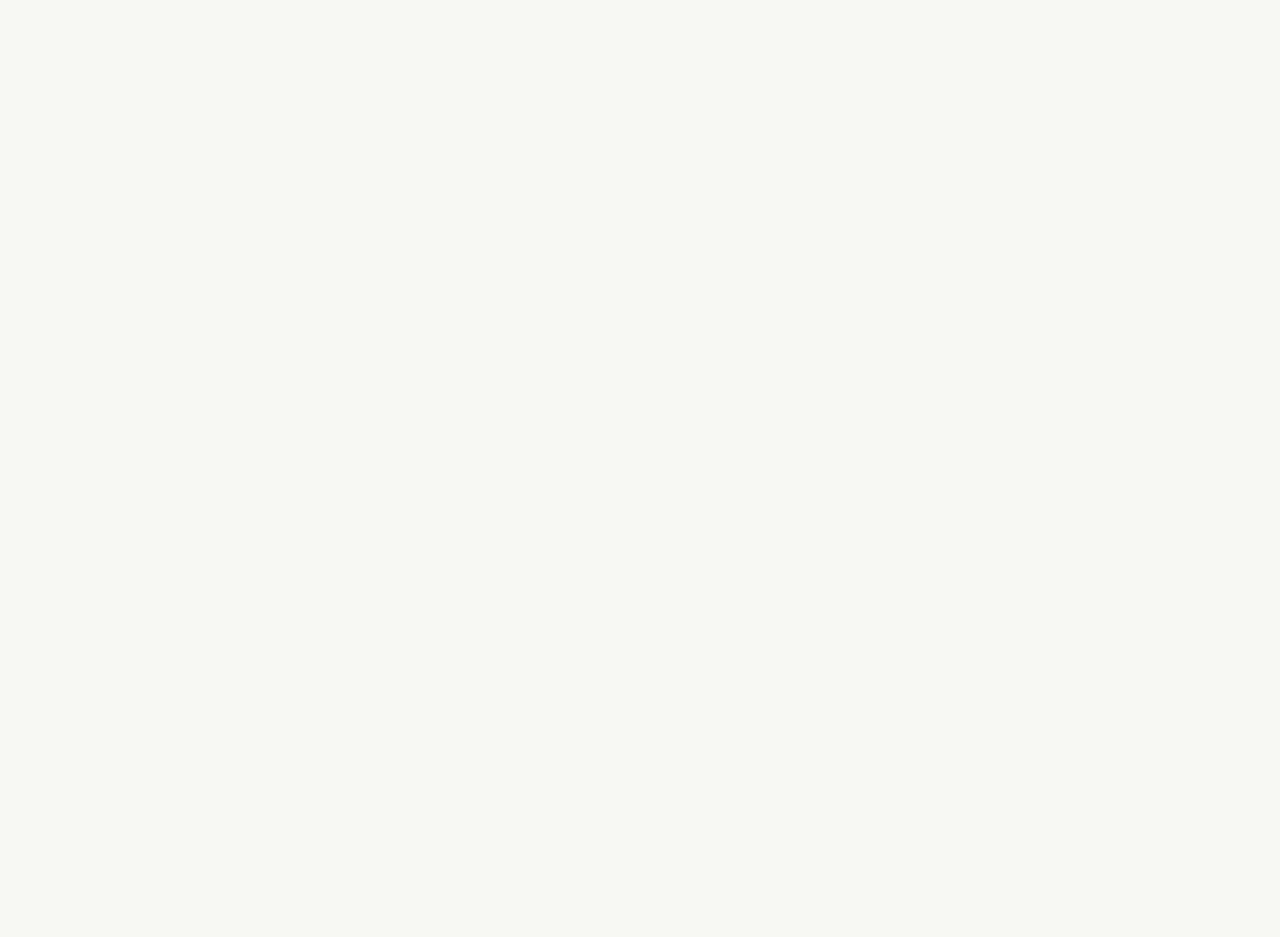
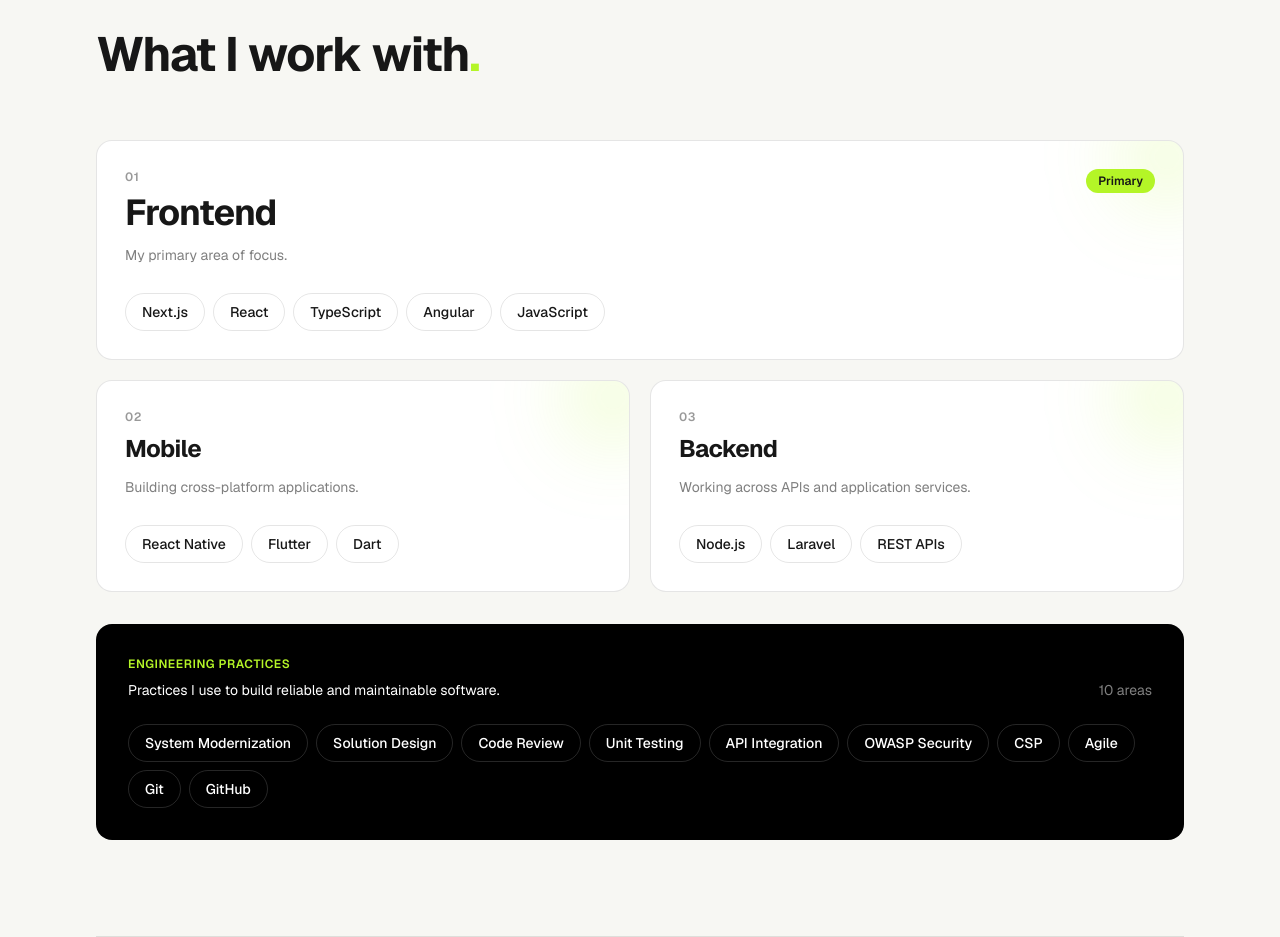
Before and after one commit to Ratchaya99/portfolio, a Next.js app: page / in a window 1280 px wide. Shown: the part 3513-4450 px from the top of the page. Before the commit the page ends 3379 px from the top, so only its background shows below. Built offline with nearby package versions, Linux system fonts and the light colour scheme.

Commit message:
feat(portfolio): add skills section

```diff
--- a/src/app/page.tsx
+++ b/src/app/page.tsx
@@ -1,4 +1,4 @@
-import { About, Experience, Hero, Projects } from "@/components";
+import { About, Experience, Hero, Projects, Skills } from "@/components";
 
 export default function Home() {
   return (
@@ -8,6 +8,7 @@ export default function Home() {
         <About />
         <Projects />
         <Experience />
+        <Skills />
       </main>
     </div>
   );
--- /dev/null
+++ b/src/components/Skills.tsx
@@ -0,0 +1,114 @@
+import { engineeringSkills, skillGroups } from "@/shares/mocks/data/skills";
+
+export function Skills() {
+  return (
+    <section id="skills" className="border-b border-black/10 py-24">
+      {/* Section Header */}
+      <div className="mb-14">
+        <span className="inline-flex rounded-full border border-black/10 bg-white px-4 py-2 text-sm font-semibold">
+          SKILLS
+        </span>
+
+        <h2 className="mt-6 text-4xl font-bold leading-tight tracking-tight md:text-5xl">
+          What I work with
+          <span className="text-primary">.</span>
+        </h2>
+      </div>
+
+      {/* Main Skills */}
+      <div className="grid gap-5 md:grid-cols-2">
+        {skillGroups.map((group, index) => (
+          <article
+            key={group.title}
+            className={`
+              group relative overflow-hidden rounded-2xl border
+              border-black/10 bg-white p-7
+              transition-all duration-300
+              hover:-translate-y-1 hover:border-primary
+              ${index === 0 ? "md:col-span-2" : ""}
+            `}
+          >
+            {/* Accent */}
+            <div className="absolute right-0 top-0 h-24 w-24 translate-x-8 -translate-y-8 rounded-full bg-primary/20 blur-2xl transition-all duration-500 group-hover:bg-primary/40" />
+
+            <div className="relative">
+              {/* Header */}
+              <div className="flex items-start justify-between">
+                <div>
+                  <p className="text-xs font-semibold uppercase tracking-wider text-black/40">
+                    {String(index + 1).padStart(2, "0")}
+                  </p>
+
+                  <h3
+                    className={`mt-2 font-bold tracking-tight ${
+                      index === 0 ? "text-3xl md:text-4xl" : "text-2xl"
+                    }`}
+                  >
+                    {group.title}
+                  </h3>
+                </div>
+
+                {index === 0 && (
+                  <span className="rounded-full bg-primary px-3 py-1 text-xs font-semibold">
+                    Primary
+                  </span>
+                )}
+              </div>
+
+              {/* Description */}
+              <p className="mt-3 text-sm text-black/50">{group.description}</p>
+
+              {/* Skills */}
+              <div className="mt-7 flex flex-wrap gap-2">
+                {group.skills.map((skill) => (
+                  <span
+                    key={skill}
+                    className="rounded-full border border-black/10 px-4 py-2 text-sm font-medium transition-colors duration-200 group-hover:border-black/15"
+                  >
+                    {skill}
+                  </span>
+                ))}
+              </div>
+            </div>
+          </article>
+        ))}
+      </div>
+
+      {/* Engineering Practices */}
+      <div className="mt-8 overflow-hidden rounded-2xl bg-black">
+        <div className="p-7 md:p-8">
+          <div className="flex flex-col gap-6">
+            {/* Header */}
+            <div className="flex flex-col gap-2 sm:flex-row sm:items-end sm:justify-between">
+              <div>
+                <p className="text-xs font-semibold uppercase tracking-wider text-primary">
+                  Engineering Practices
+                </p>
+
+                <p className="mt-2 text-sm text-white">
+                  Practices I use to build reliable and maintainable software.
+                </p>
+              </div>
+
+              <span className="text-sm text-white/50">
+                {engineeringSkills.length} areas
+              </span>
+            </div>
+
+            {/* Skills */}
+            <div className="flex flex-wrap gap-2">
+              {engineeringSkills.map((skill) => (
+                <span
+                  key={skill}
+                  className="rounded-full border border-white/15 px-4 py-2 text-sm font-medium text-white transition-colors duration-200 hover:border-primary hover:bg-primary hover:text-black"
+                >
+                  {skill}
+                </span>
+              ))}
+            </div>
+          </div>
+        </div>
+      </div>
+    </section>
+  );
+}
--- a/src/components/index.ts
+++ b/src/components/index.ts
@@ -2,3 +2,4 @@ export * from "./Hero";
 export * from "./About";
 export * from "./Projects";
 export * from "./Experience";
+export * from "./Skills";
--- /dev/null
+++ b/src/shares/mocks/data/skills.ts
@@ -0,0 +1,31 @@
+export const skillGroups = [
+  {
+    title: "Frontend",
+    description: "My primary area of focus.",
+    skills: ["Next.js", "React", "TypeScript", "Angular", "JavaScript"],
+    featured: true,
+  },
+  {
+    title: "Mobile",
+    description: "Building cross-platform applications.",
+    skills: ["React Native", "Flutter", "Dart"],
+  },
+  {
+    title: "Backend",
+    description: "Working across APIs and application services.",
+    skills: ["Node.js", "Laravel", "REST APIs"],
+  },
+];
+
+export const engineeringSkills = [
+  "System Modernization",
+  "Solution Design",
+  "Code Review",
+  "Unit Testing",
+  "API Integration",
+  "OWASP Security",
+  "CSP",
+  "Agile",
+  "Git",
+  "GitHub",
+];
```
